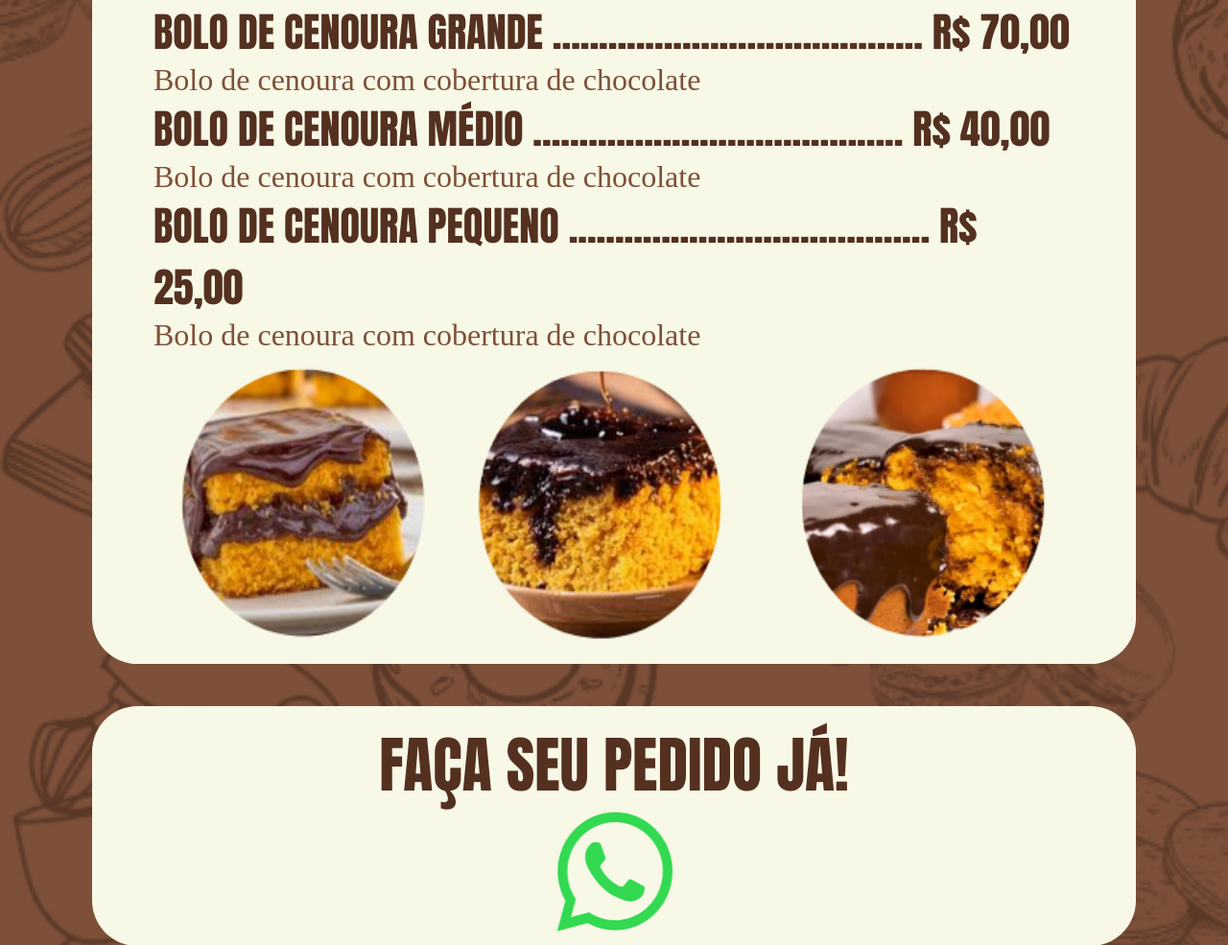
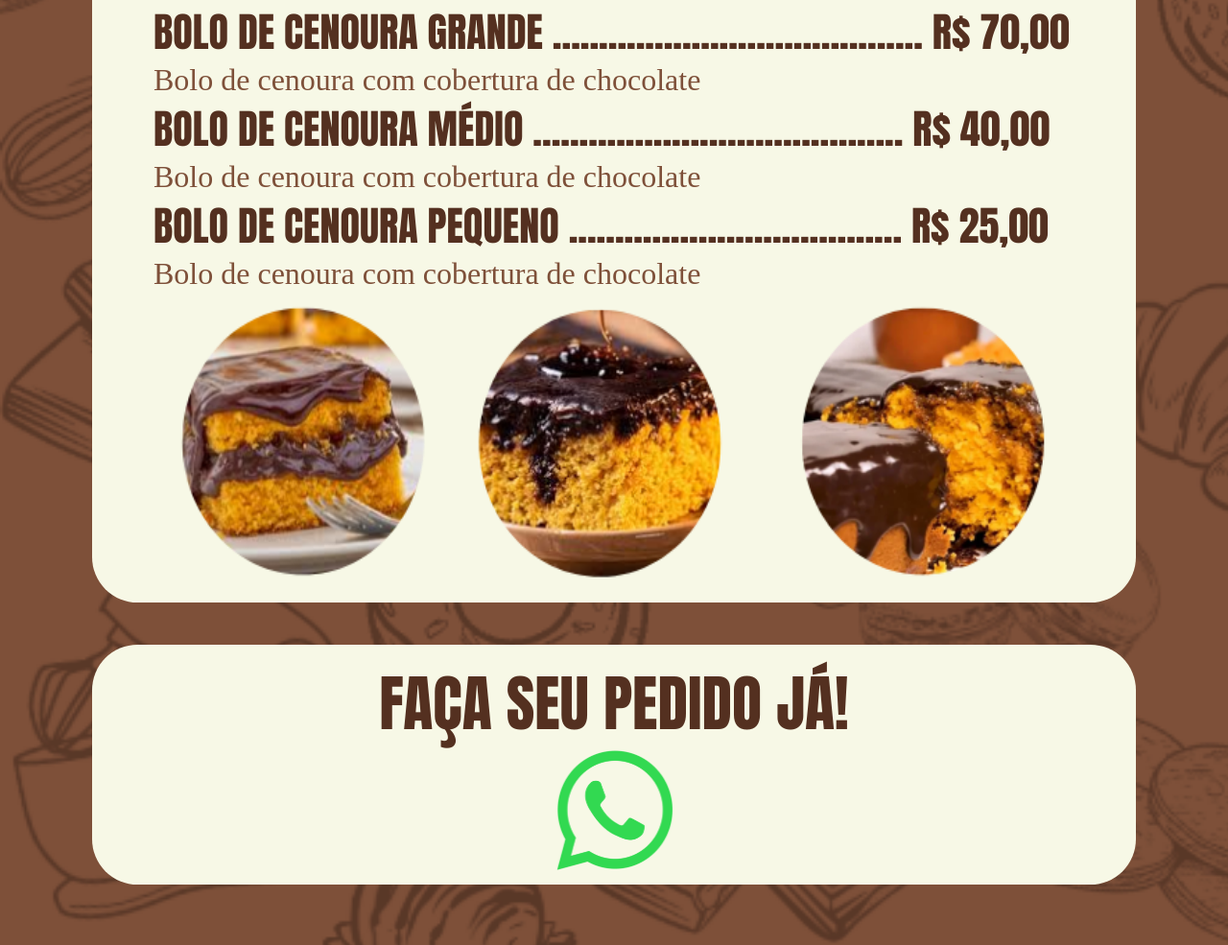
Before and after one commit to LucasSampaio2005/teste-cardapio, a Flask app: page / in a window 1280 px wide. Shown: the part 4000-4985 px from the top of the page at 96% size. Run offline with Flask 3, Linux system fonts and the light colour scheme; some web fonts are replaced.

Commit message:
Update main.html

```diff
--- a/templates/main.html
+++ b/templates/main.html
@@ -129,7 +129,7 @@
                 <p class="descricao">Bolo de cenoura com cobertura de chocolate</p>
             </li>
             <li>
-                <p class="produto">BOLO DE CENOURA PEQUENO ....................................... R$ 25,00</p>
+                <p class="produto">BOLO DE CENOURA PEQUENO .................................... R$ 25,00</p>
                 <p class="descricao">Bolo de cenoura com cobertura de chocolate</p>
             </li>
         </ul>
```
